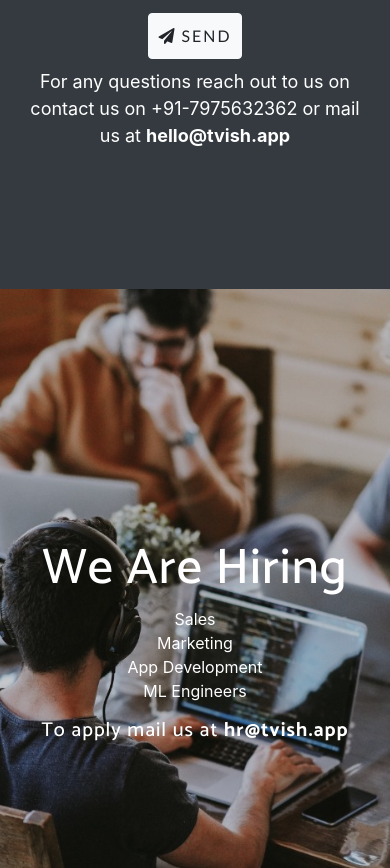
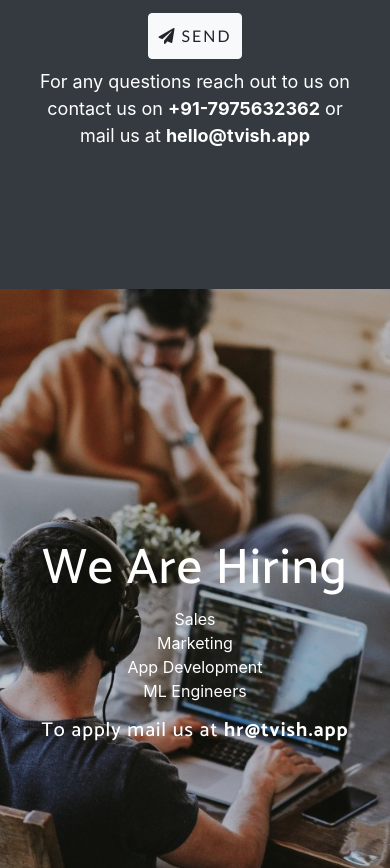
Before and after one commit to Tvish-inc/tvish.github.io, a website with bundled scripts: page index.html in a window 390 px wide. Shown: the part 6110-6978 px from the top of the page. Built offline with nearby package versions, Linux system fonts and the light colour scheme; a web font is replaced by a local one.

```diff
--- a/index.html
+++ b/index.html
@@ -226,7 +226,7 @@
         </form>
 
         <div class="option2 w-100" style="margin-top: 9px;">
-          <p class="w-100 text-center">For any questions reach out to us on contact us on +91-7975632362 or mail us at <b>hello@tvish.app</b></p>
+          <p class="w-100 text-center">For any questions reach out to us on contact us on <b>+91-7975632362</b> or mail us at <b>hello@tvish.app</b></p>
         </div>
 
       </div>
```
